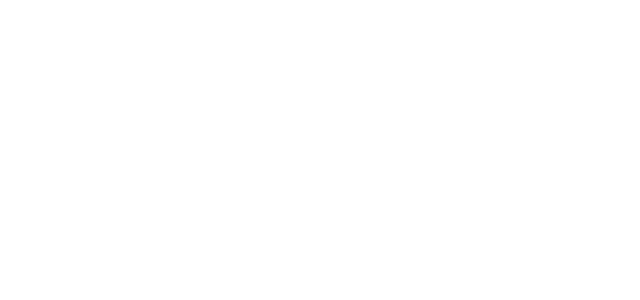
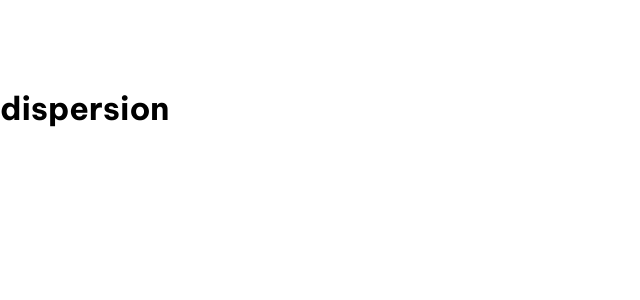
Before and after one commit to VRomanenko04/Dispersion, a Next.js app: page / in a window 1280 px wide. Shown: the top 300 px of the page, without its empty margins (0-640 px from the left). Built offline with nearby package versions, Linux system fonts and the light colour scheme.

Commit message:
Made a Header for the page

```diff
--- a/src/app/page.tsx
+++ b/src/app/page.tsx
@@ -1,9 +1,18 @@
 import styles from "@/styles/mainPage.module.scss";
+import Image from "next/image";
+import Logo_wave from '@/assets/dispersion_wave.svg';
+import Link from "next/link";
+
 
 export default function MainPage() {
   return (
-    <main className={styles.main}>
-
-    </main>
+    <>
+    <header className={styles.header}>
+      <Link href='/' className={styles.logo}>
+        <Image src={Logo_wave} alt="Dispersion" className={styles.image}/>
+        <h1>dispersion</h1>
+      </Link>
+    </header>
+    </>
   );
 }
```
